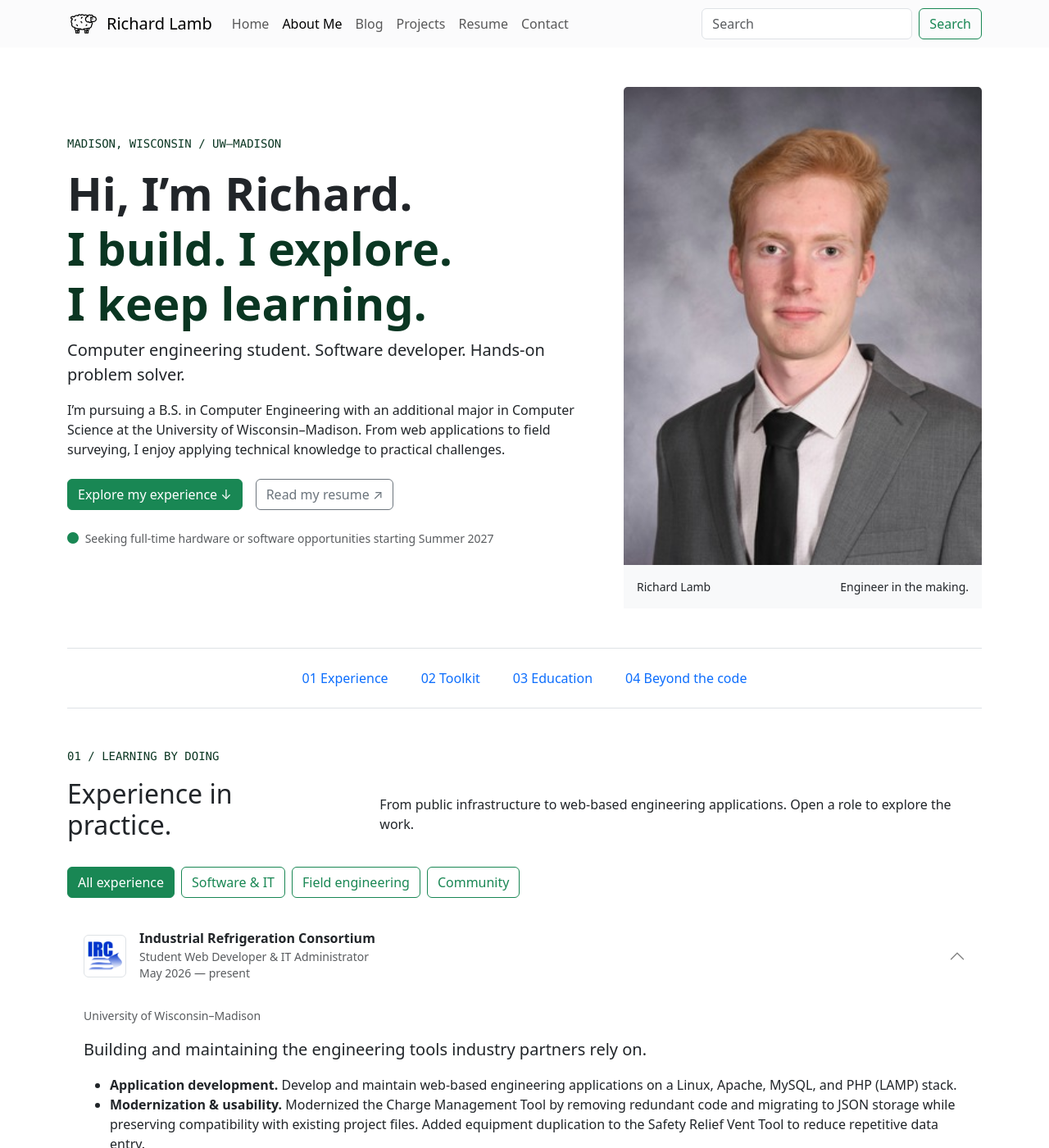
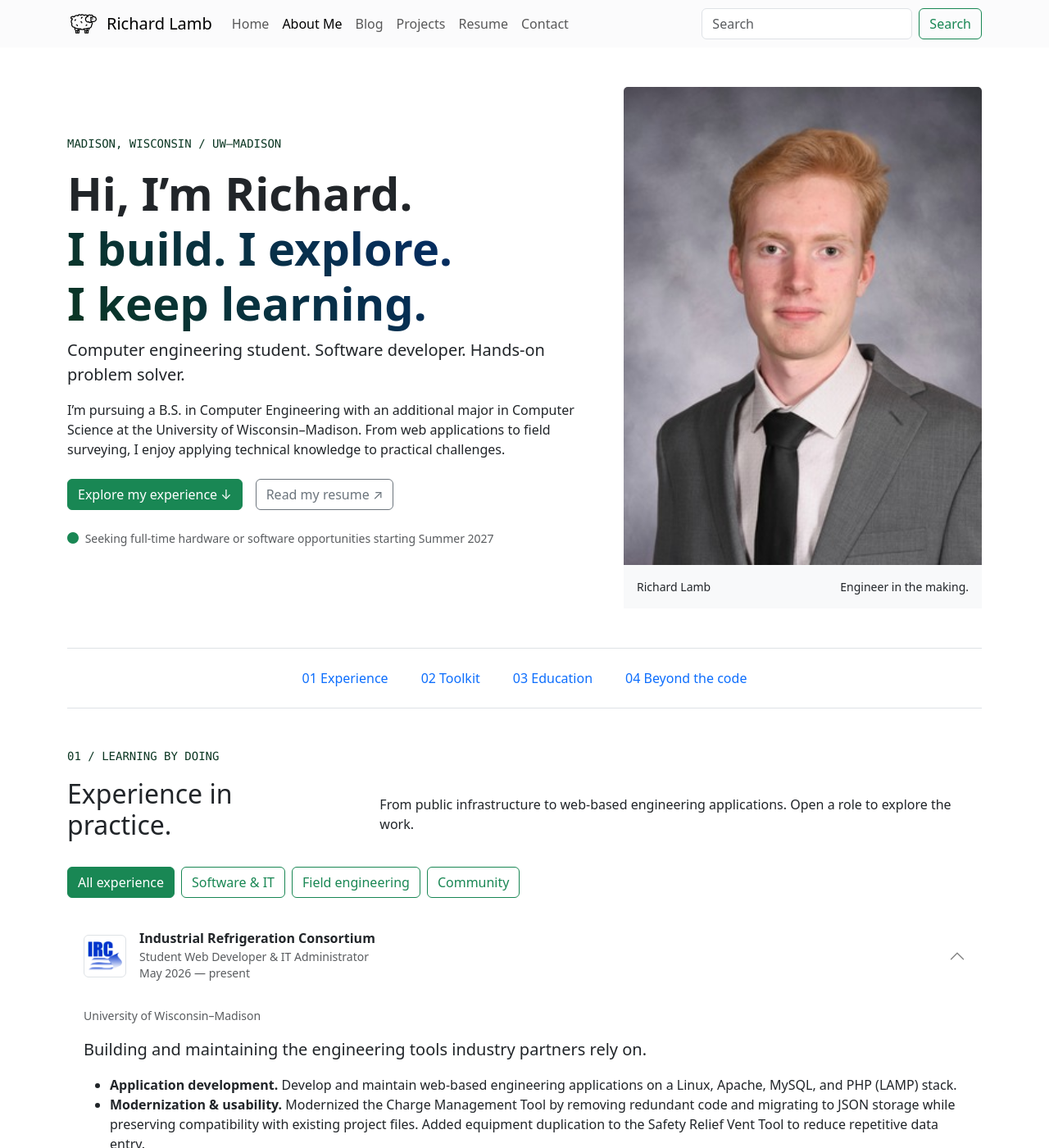
Before and after one commit to RichardLamb1/RichardLamb.dev, a Jekyll site: the page built from about.html, in a window 1280 px wide and 1400 px high. Shown: the whole window at 82% size. Built offline with Jekyll 4.4.1, drawn with Linux system fonts in a browser that asks for light colours.

Commit message:
Add gradient styling to hero section in about page

```diff
--- a/about.html
+++ b/about.html
@@ -37,7 +37,7 @@ permalink: /about
                 <h1 id="intro-heading" class="display-4 fw-bold">
                     Hi, I’m Richard.
                     <br>
-                    <span class="text-success-emphasis">
+                    <span class="a2-hero-gradient">
                         I build. I explore.
                         <br>
                         I keep learning.
--- a/assets/css/about2.css
+++ b/assets/css/about2.css
@@ -1,4 +1,25 @@
 /* Bootstrap supplies the page layout, components, colors, and responsive styles. */
+.about2 .a2-hero-gradient {
+    display: inline-block;
+    color: var(--bs-success-text-emphasis);
+}
+
+@supports (background-clip: text) or (-webkit-background-clip: text) {
+    .about2 .a2-hero-gradient {
+        background-image: linear-gradient(45deg, var(--bs-success-text-emphasis), var(--bs-primary-text-emphasis));
+        -webkit-background-clip: text;
+        background-clip: text;
+        color: transparent;
+    }
+}
+
+@media print, (forced-colors: active) {
+    .about2 .a2-hero-gradient {
+        background-image: none;
+        color: var(--bs-body-color);
+    }
+}
+
 .about2 .a2-section {
     scroll-margin-top: 6rem;
 }
```
